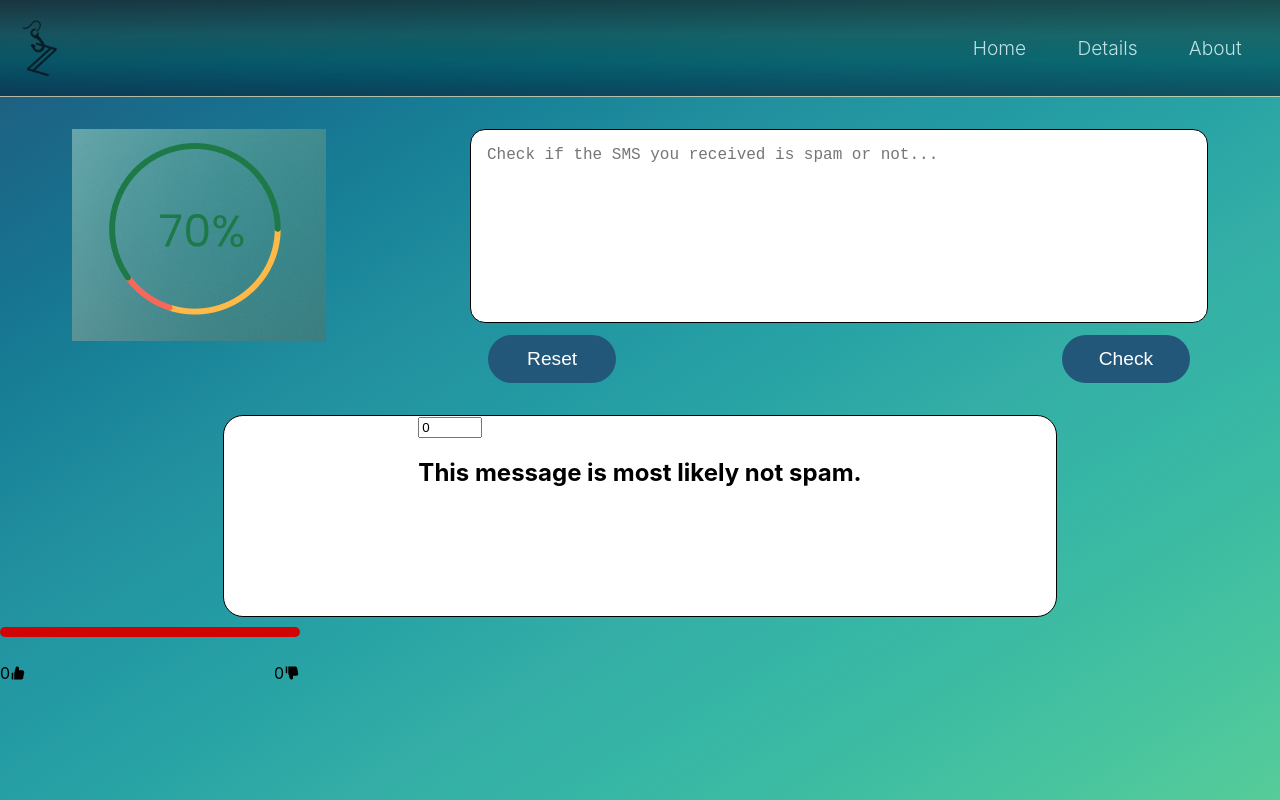
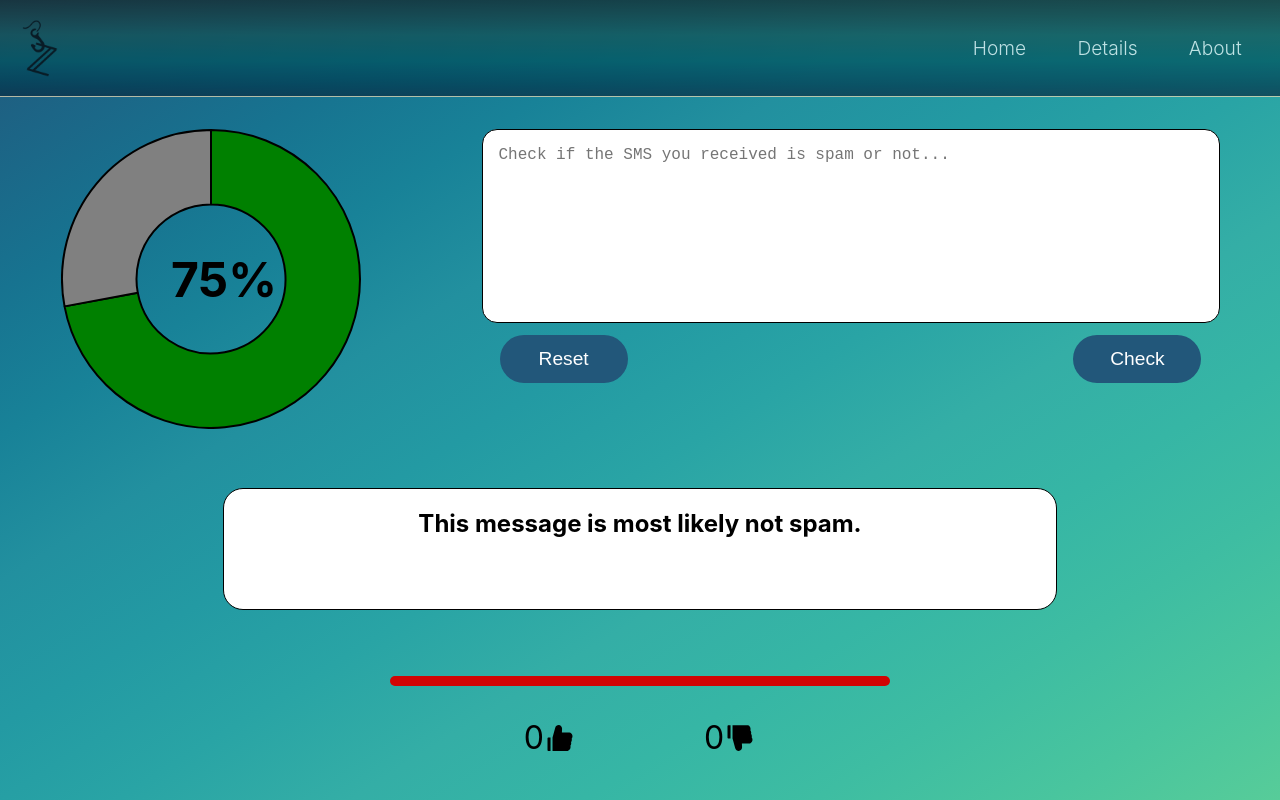
Before and after one commit to pjparties/farzee, a React (Create React App) app: page / in a window 1280 px wide. Built offline with nearby package versions, Linux system fonts and the light colour scheme.

Commit message:
report done

```diff
--- a/package.json
+++ b/package.json
@@ -6,7 +6,9 @@
     "@testing-library/jest-dom": "^5.16.5",
     "@testing-library/react": "^13.4.0",
     "@testing-library/user-event": "^13.5.0",
+    "chart.js": "^4.2.1",
     "react": "^18.2.0",
+    "react-chartjs-2": "^5.2.0",
     "react-dom": "^18.2.0",
     "react-icons": "^4.8.0",
     "react-scripts": "5.0.1",
--- /dev/null
+++ b/src/components/Chart.js
@@ -0,0 +1,39 @@
+import React from 'react'
+import {
+    Chart as ChartJS,
+    ArcElement,
+    Tooltip,
+    Legend
+} from 'chart.js'
+import { Doughnut } from 'react-chartjs-2';
+ChartJS.register(ArcElement, Tooltip, Legend);
+
+function Chart() {
+    const data = {
+        labels: ['Spam', 'Not Spam'],
+        datasets: [{
+            label: 'Spam',
+            data: [49, 19],
+            backgroundColor: ['green','grey'],
+            borderColor: ['black', 'black'],
+        }]
+    }
+
+    const options = {
+        plugins: {
+            legend: {
+                display: false
+            }
+        }
+    }
+    return (
+        <div className='pie'>
+            <Doughnut
+                data={data}
+                options={options}
+            ></Doughnut>
+        </div>
+    )
+}
+
+export default Chart
--- a/src/components/Community.js
+++ b/src/components/Community.js
@@ -23,16 +23,17 @@ const LikeDislike = () => {
                 }}></div>
 
             </div>
+
             <div className="like-dislike-container">
 
                 <div className="like-container">
                     <p>{likes}</p>
-                    <AiFillLike className="like-button" onClick={() => setLikes(likes + 1)}/>
+                    <AiFillLike className="like-button" onClick={() => setLikes(likes + 1)} />
                 </div>
 
                 <div className="dislike-container">
                     <p>{dislikes} </p>
-                    <AiFillDislike classname="dislike-button" onClick={() => setDislikes(dislikes + 1)}/>
+                    <AiFillDislike classname="dislike-button" onClick={() => setDislikes(dislikes + 1)} />
                 </div>
             </div>
         </div>
--- a/src/components/Report.js
+++ b/src/components/Report.js
@@ -3,8 +3,9 @@ import Navbar from "./Navbar";
 import Analysis from "./Analysis";
 import Circle from "../assets/circle.png";
 import Community from "./Community";
+import Chart from "./Chart";
+import "../styles/Report.css";
 
-import "../styles/Report.css";
 
 function Report() {
   const [input, setInput] = useState("");
@@ -21,7 +22,9 @@ function Report() {
 
       <div className="top-section">
         <div className="circle-container">
-          <img src={Circle} alt="circle" />
+          {/* <img src={Circle} alt="circle" /> */}
+          <Chart />
+          <span className="data">75%</span>
         </div>
 
         <div className="text_box">
--- a/src/styles/Community.css
+++ b/src/styles/Community.css
@@ -1,14 +1,14 @@
-/* .bar-main{
+.bar-main{
     display: flex;
     flex-direction: column;
     justify-content: center;
     align-items: center;
-    min-width: 10vw;
-    min-height:20vh;
-} */
+    margin-top: 3.5em;
+}
 
 .bar-container{
-    max-width: 300px;
+    max-width: 500px;
+    min-width: 500px;
     height: 10px;
     background-color: rgb(209, 4, 4);
     border-Radius: 5px;
@@ -25,12 +25,14 @@
     flex-direction: row;
     justify-content: space-between;
     align-items: center;
-    margin-top: 10px;
+    /* margin-top: -0.4em; */
     max-width:300px;
+    font-size: 2em;
 }
 .like-container{
     display: flex;
     flex-direction: row;
+    margin-right: 2em;
     align-items : center;
 }
 
@@ -38,4 +40,9 @@
     display: flex;
     flex-direction: row;
     align-items: center;
+    margin-left: 2em;
 }
+
+.like-dislike-container:hover{
+    cursor: pointer;
+}
--- a/src/styles/Report.css
+++ b/src/styles/Report.css
@@ -33,11 +33,23 @@
     background-color: white;
     display: flex;
     justify-content: center;
-    margin-top: 2rem;
+    /* margin-top: 1rem; */
     margin-left: auto;
     margin-right: auto;
-    height: 25vh;
+    height: 15vh;    /* changed height */
     width: 65vw;
     border-radius: 20px;
     border: 1px solid black;
 }
+
+.report-analysis input{
+    display: none;
+}
+
+.data{
+    position: relative;
+    top: -11.2rem;
+    left: 6.9rem;
+    font-size: 3rem;
+    font-weight: 700;
+}
```
Also changed, not shown: 1 other file (tests, documents, lock files or other folders). Lines whose indentation alone changed are shown as unchanged.
